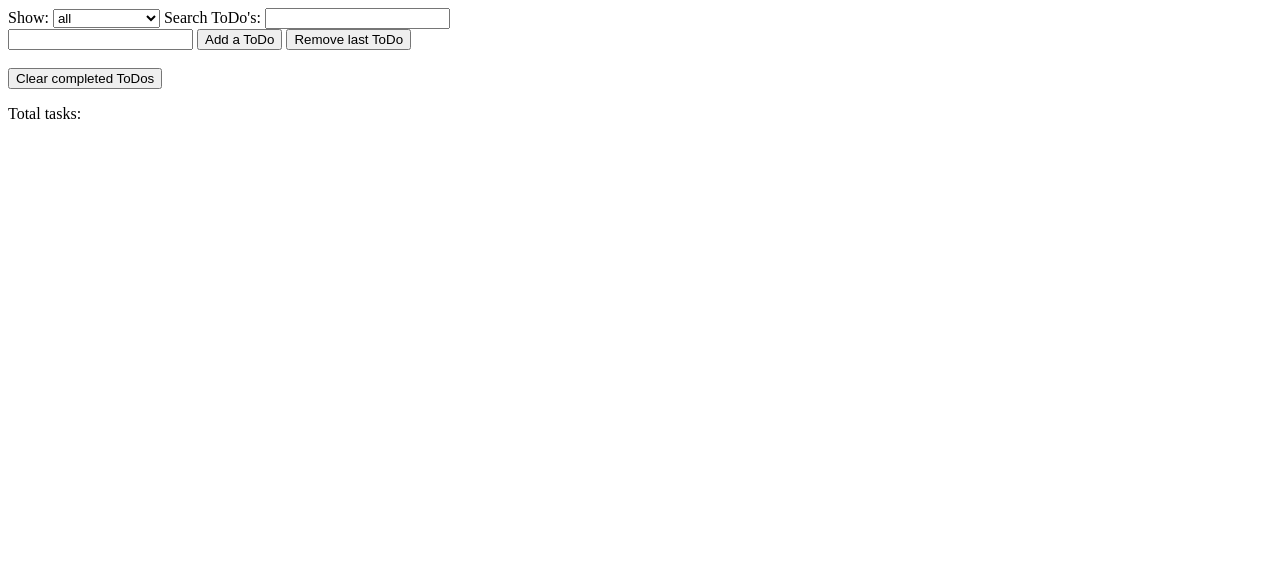
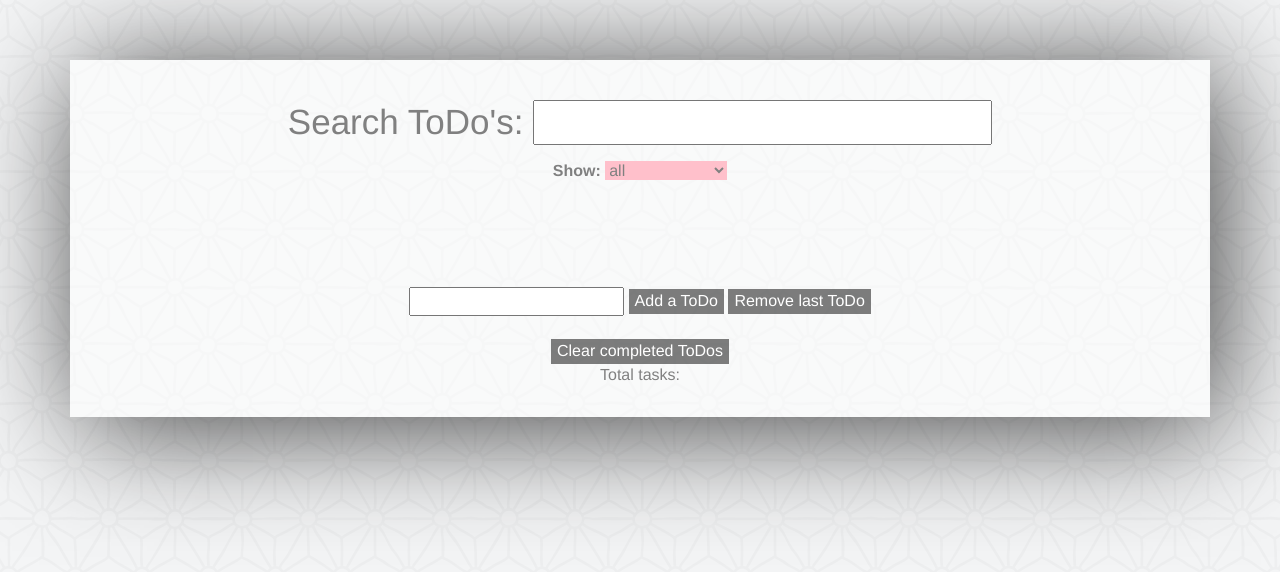
Before and after one commit to festinalent3/Todo-list, a website: page app/index.html in a window 1280 px wide. Drawn offline with nearby package versions, Linux system fonts and the light colour scheme; no server answers.

Commit message:
WIP styling

```diff
--- /dev/null
+++ b/app/assets/main.css
@@ -0,0 +1,58 @@
+body {
+  background: url('images/asanoha.png') repeat top center;
+  color: grey;
+  margin-bottom: 50px;
+}
+
+h1 {
+  font-size: 35px;
+}
+
+#todos {
+  margin-top: 60px;
+}
+
+button {
+  background-color: rgba(0,0,0,0.5);
+  border-image: none;
+  border: none;
+  color: white;
+}
+
+.box {
+  background-color: rgba(255,255,255,0.45);
+  padding: 20px;
+  width: auto;
+  -webkit-box-shadow: 10px 10px 114px 0px rgba(0,0,0,0.75);
+  -moz-box-shadow: 10px 10px 114px 0px rgba(0,0,0,0.75);
+  box-shadow: 10px 10px 114px 0px rgba(0,0,0,0.75);
+
+}
+
+#searchTextResults {
+  margin-top: 50px;
+  margin-bottom: 50px;
+
+}
+
+select {
+  background-color: pink;
+  border: none;
+}
+
+.complete {
+  color: green;
+  padding-left: 15px;
+}
+
+#search-box {
+  font-size: 35px;
+}
+
+td {
+  padding-right: 10px;
+}
+
+.ng-scope {
+  font-size: 16px;
+}
--- a/app/index.html
+++ b/app/index.html
@@ -2,6 +2,9 @@
 <html lang="en" ng-app="toDoApp">
 <head>
   <meta charset="utf-8">
+  <link rel="stylesheet" href="https://maxcdn.bootstrapcdn.com/bootstrap/3.3.6/css/bootstrap.min.css" integrity="sha384-1q8mTJOASx8j1Au+a5WDVnPi2lkFfwwEAa8hDDdjZlpLegxhjVME1fgjWPGmkzs7" crossorigin="anonymous">
+  <link href="assets/main.css" rel="stylesheet" type="text/css">
+
   <script src="bower_components/angular/angular.js"></script>
   <script src="js/app.js"></script>
   <script src="js/controllers/ToDoController.js"></script>
@@ -10,9 +13,13 @@
 
   <title>Todos App</title>
 </head>
-<body>
   <body>
+    <div class="container">
     <div id="todos" ng-controller="ToDoController as controller">
+      <div class='box' align='center'>
+
+      <label><h1>Search ToDo's: <input ng-model="searchToDos" id="search-box"></h1></label>
+      <br>
       <label for="">Show: </label>
       <select
       ng-model="controller.selectedFilter"
@@ -22,23 +29,22 @@
       id="select-ToDos">
     </select>
 
-    <label>Search ToDo's: <input ng-model="searchToDos"></label>
     <table id="searchTextResults">
       <tr ng-repeat="todo in controller.todos | filter:searchToDos">
         <td>{{ todo.text }}:</td> <td>{{ todo.isComplete() }}</td>
-        <td class="complete" ng-click="todo.complete();">Complete</td>
+        <td class="complete" ng-hide="todo.completed" ng-click="todo.complete();"> <img src='assets/images/checkmark.png'></td>
       </tr>
     </table>
     <input id="new-todo-name" type="text" ng-model="todoText">
     <button id="add-todo" ng-click="controller.addToDo(todoText);">Add a ToDo</button>
     <button id="remove-todo" ng-click="controller.removeToDo();">Remove last ToDo</button><br><br>
-
     <button id="clear-tasks" ng-click="controller.clearToDos();">Clear completed ToDos</button>
     <p>Total tasks: {{ controller.todos.length }} </p>
   </div>
+</div>
+</div>
+
 
 
 </body>
-
-</body>
 </html>
```
Also changed, not shown: app/controllers/ToDoController.js (deleted, +0 -8 lines), app/assets/images/asanoha.png (added), app/assets/images/checkmark.png (added).
